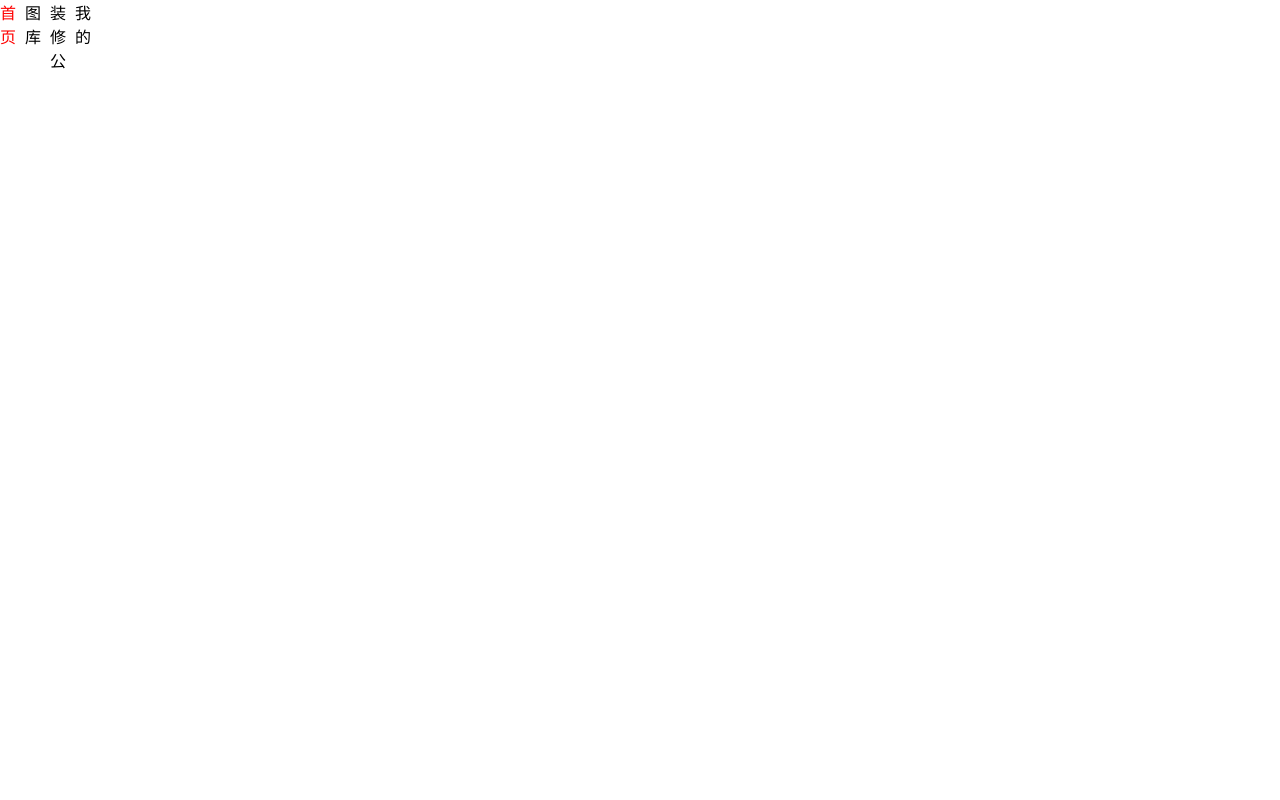
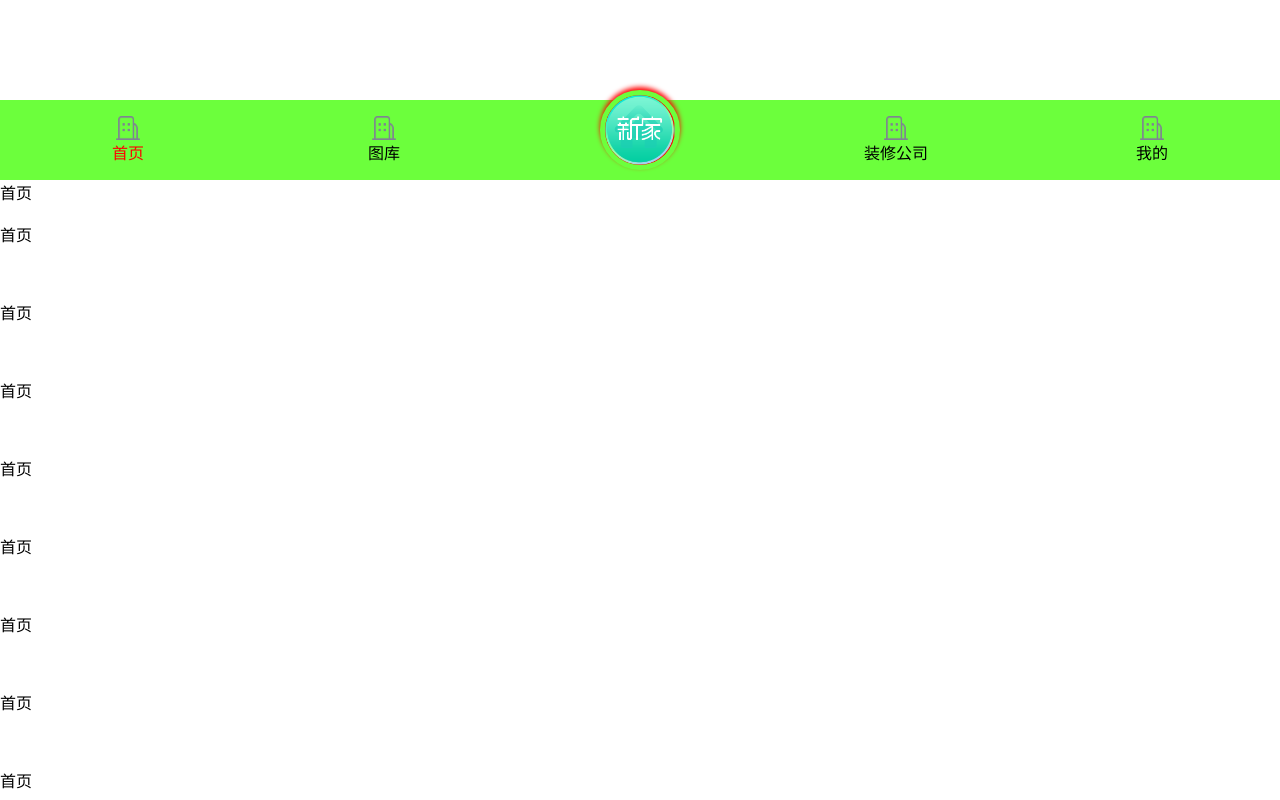
Before and after one commit to wtus/tu8tu, a Vue app: page /#/ in a window 1280 px wide. Shown: the top 800 px of the page. Built offline with nearby package versions, Linux system fonts and the light colour scheme.

Commit message:
# 调底部tab的样式

```diff
--- a/src/App.vue
+++ b/src/App.vue
@@ -2,7 +2,6 @@
   <div id="app">
     <router-view/>
 
-    </tabbar>
   </div>
 </template>
 
@@ -19,7 +18,6 @@ export default {
     margin: 0;
     height: 100%;
     width: 100%;
-    overflow: auto;
   }
 
 
--- a/src/components/tabbar.vue
+++ b/src/components/tabbar.vue
@@ -1,12 +1,66 @@
+<style lang="stylus" scoped>
+  .tabbar-component {
+  }
+
+  .tabs
+    background-color #6cff3c
+    display flex
+    margin-top 100px
+    height 10%
+    & > div > div
+    &>div
+      display flex
+      justify-content center
+      align-items center
+      flex-direction column
+      overflow visible
+    & > div
+      flex-direction row
+      .newHome
+        background-image url("../assets/icon_newhouse_n.png")
+        background-size contain
+        display flex
+        justify-content center
+        align-items center
+        background-color red
+        width 70px
+        height 70px
+        border-radius 50%
+        border 5px solid #6cff3c
+        margin-bottom 20px
+        box-shadow 0px -3px 5px red
+        &.is-active
+          margin-bottom 0
+          width 70px * 0.8
+          height @width
+          box-shadow 0px 0px 5px red
+
+  ul {
+    display: flex;
+    justify-content: space-around;
+    align-items: center;
+    list-style: none;
+  }
+
+  li {
+    display: inline-block;
+  }
+
+  .is-active {
+    color: red;
+  }
+</style>
+
+
 <template>
   <div class="tabbar-component">
     <div class="tabs">
-      <ul>
-        <li v-for="tab in tabs" :class="{'is-active':tab.isActive===true}"
-            @click="selectTab(tab.tabTitle)"
-        >{{tab.tabTitle}}
-        </li>
-      </ul>
+      <div v-for="tab in tabs" :class="{'is-active':tab.isActive===true}"
+           @click="selectTab(tab.tabTitle)"
+      >
+        <div v-if="tab.tabTitle=='新房'" class="newHome" :class="{'is-active':tab.isActive===true}"></div>
+        <div v-else><img src="../assets/main_tab_company_n.png" style="width: 24px;height: 24px">{{tab.tabTitle}}</div>
+      </div>
     </div>
     <div>
       <slot></slot>
@@ -39,26 +93,3 @@
   };
 
 </script>
-
-<style scoped>
-  .tabbar-component {
-    background-color: white;
-    width: 100px;
-    height: 70px;
-  }
-
-  ul {
-    display: flex;
-    justify-content: space-around;
-    align-items: center;
-    list-style: none;
-  }
-
-  li {
-    display: inline-block;
-  }
-
-  .is-active {
-    color: red;
-  }
-</style>
--- a/src/pages/Main.vue
+++ b/src/pages/Main.vue
@@ -5,6 +5,7 @@
       首页<br><br>首页<br><br><br><br>首页<br><br><br><br>首页<br><br><br><br>首页<br><br><br><br>首页<br><br><br><br>首页<br><br><br><br>首页<br><br><br><br>首页<br><br><br><br>首页<br><br><br><br>首页<br><br><br><br>首页<br><br><br><br>
     </tab>
     <tab tabTitle="图库">图库</tab>
+    <tab tabTitle="新房"></tab>
     <tab tabTitle="装修公司">装修公司</tab>
     <tab tabTitle="我的">我的</tab>
 
```
